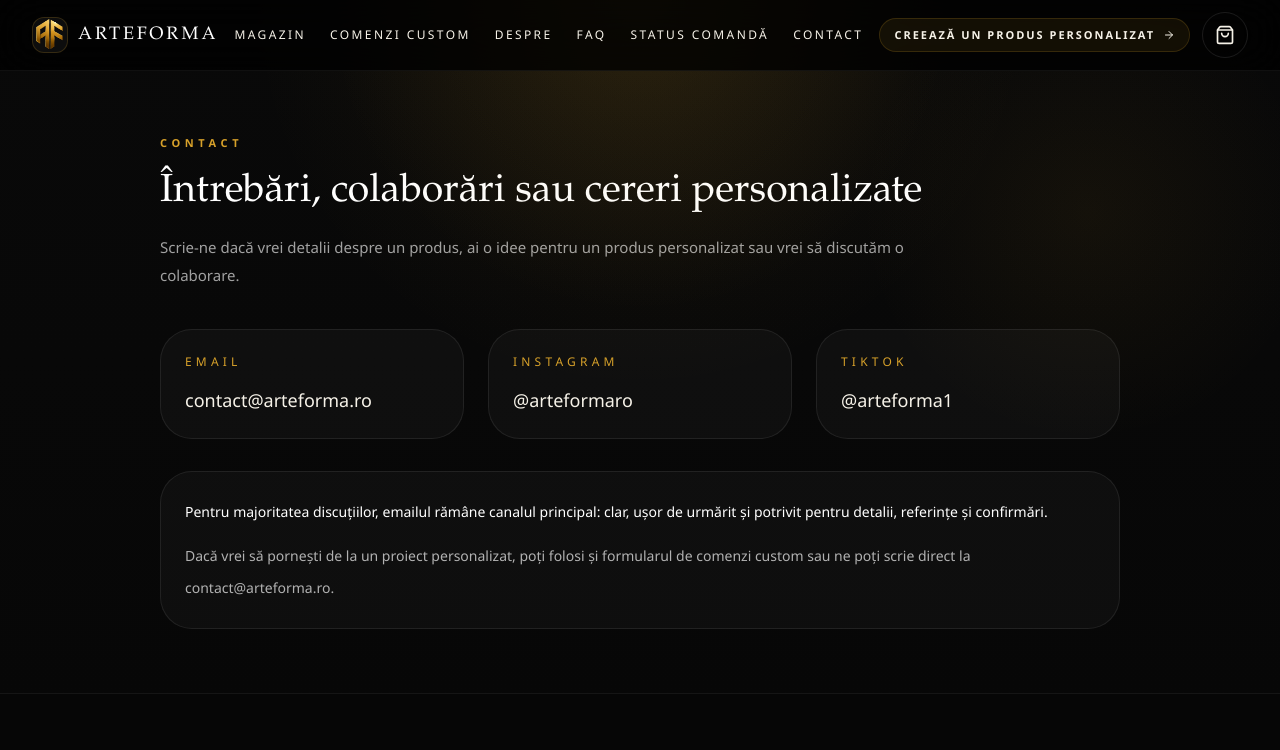
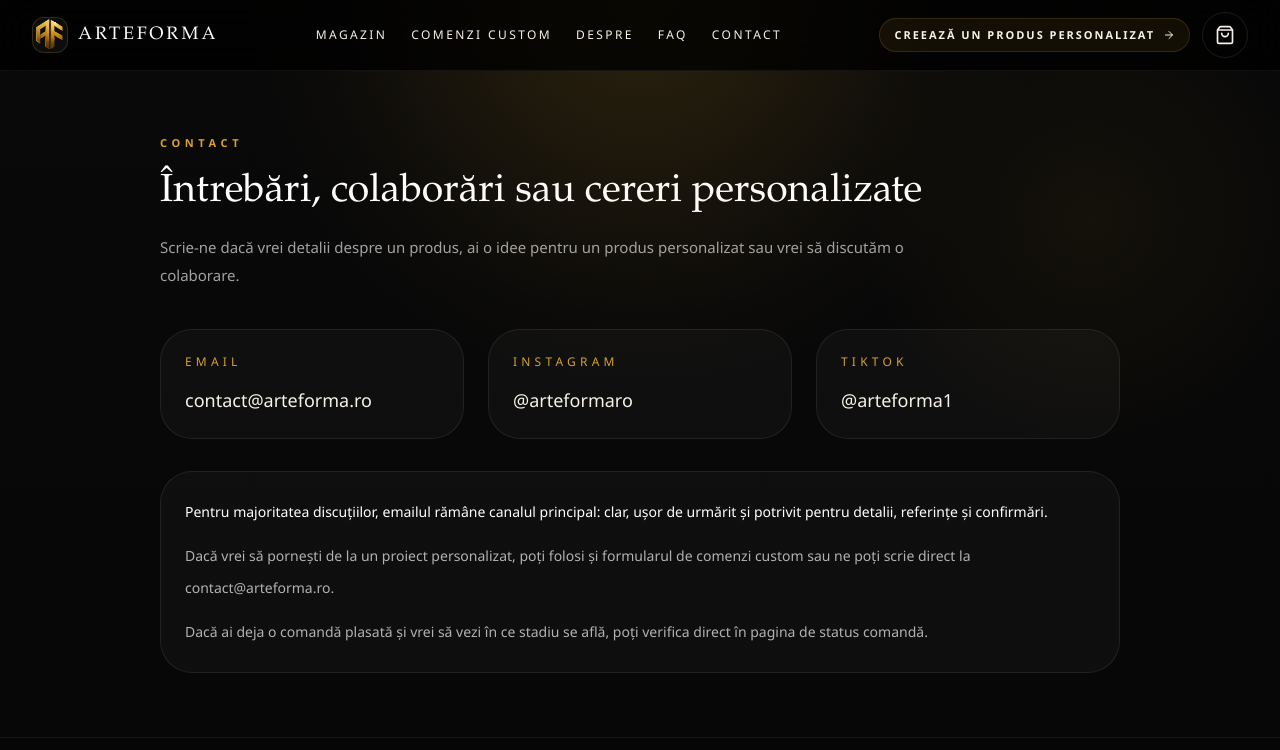
Before and after one commit to imeugenc/-arteforma-store, a Next.js app: page /contact in a window 1280 px wide. Shown: the top 750 px of the page. Built offline with nearby package versions, Linux system fonts and the light colour scheme.

Commit message:
Move order status link out of header

```diff
--- a/app/contact/page.tsx
+++ b/app/contact/page.tsx
@@ -46,6 +46,12 @@ export default function ContactPage() {
             {siteConfig.email}
           </Link>.
         </p>
+        <p className="mt-3">
+          Dacă ai deja o comandă plasată și vrei să vezi în ce stadiu se află, poți verifica direct în{" "}
+          <Link href="/account/status" className="text-[#f3dfae] transition hover:text-white">
+            pagina de status comandă
+          </Link>.
+        </p>
       </div>
     </div>
   );
--- a/components/site-shell.tsx
+++ b/components/site-shell.tsx
@@ -10,7 +10,6 @@ const navItems = [
   { href: "/custom-orders", label: "Comenzi custom" },
   { href: "/about", label: "Despre" },
   { href: "/faq", label: "FAQ" },
-  { href: "/account/status", label: "Status comandă" },
   { href: "/contact", label: "Contact" },
 ];
 
```
